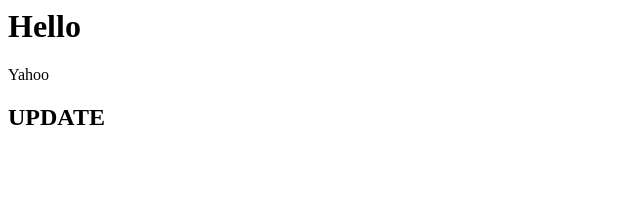
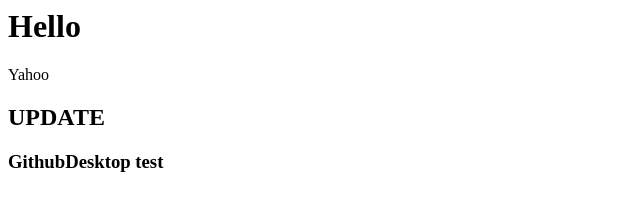
Before and after one commit to Arrowleze18/Arrowleze18.github.io, a plain HTML site: page index.html in a window 1280 px wide. Shown: the whole page, without its empty margins (0-640 px from the left). Drawn offline with Linux system fonts and the light colour scheme.

Commit message:
third commit

```diff
--- a/index.html
+++ b/index.html
@@ -5,5 +5,6 @@
 		<h1>Hello</h1>
 		<a herf ="www.yahoo.tw">Yahoo</a>
 		<h2>UPDATE</h2>
+		<h3>GithubDesktop test</h3>
 	</body>
 </html>
```
